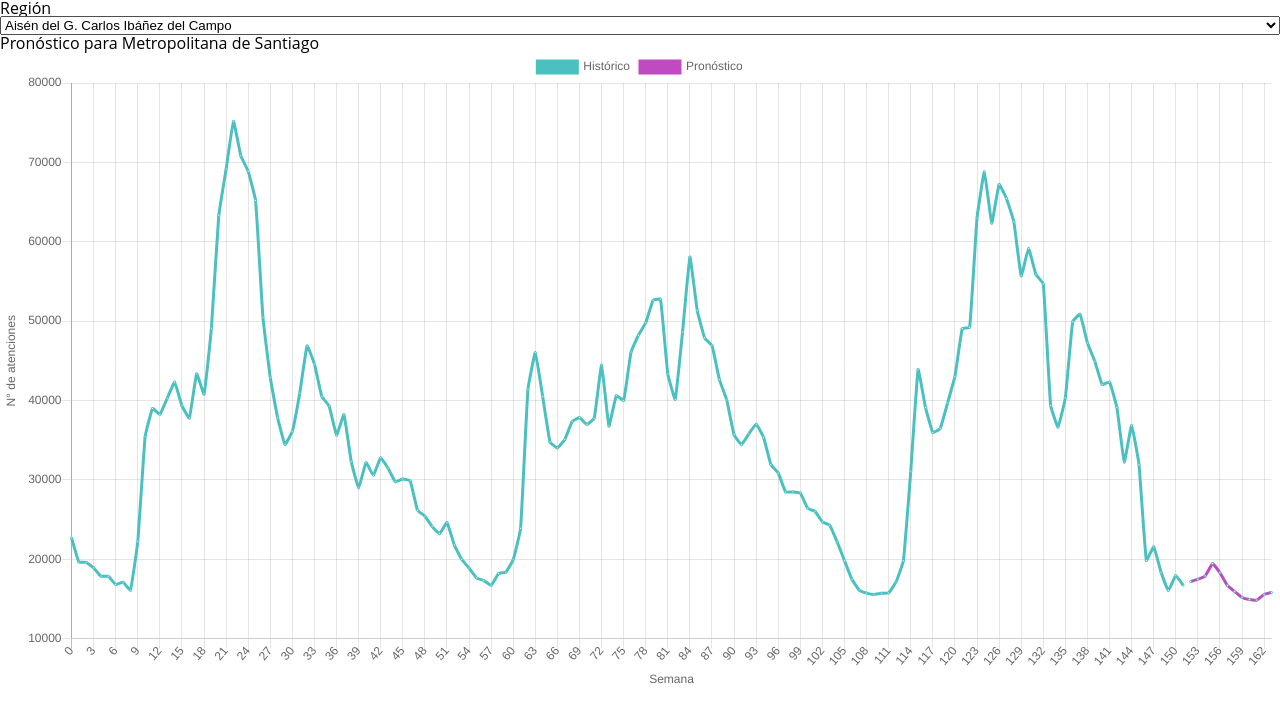
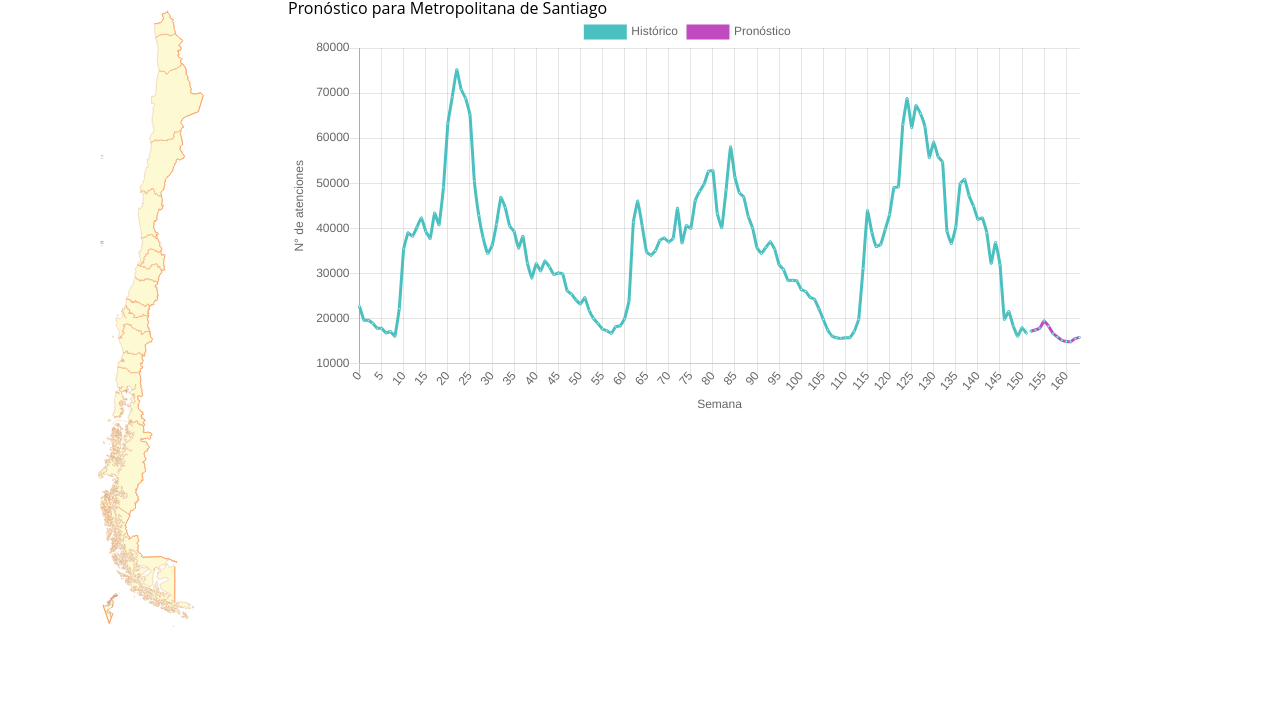
Before and after one commit to alavado/deis-front, a React (Create React App) app: page / in a window 1280 px wide. Shown: the top 722 px of the page. Built offline with nearby package versions, Linux system fonts and the light colour scheme.

Commit message:
agrega mapa

```diff
--- a/package.json
+++ b/package.json
@@ -7,7 +7,8 @@
     "react": "^16.12.0",
     "react-chartjs-2": "^2.8.0",
     "react-dom": "^16.12.0",
-    "react-scripts": "3.2.0"
+    "react-scripts": "3.2.0",
+    "react-svg": "^11.0.0"
   },
   "scripts": {
     "start": "react-scripts start",
--- a/src/components/App/App.css
+++ b/src/components/App/App.css
@@ -1,5 +1,6 @@
 .App {
   display: flex;
   font-family: "Open Sans", Arial, sans-serif;
-  flex-direction: column;
+  flex-direction: row;
+  width: 800px;
 }
--- a/src/components/App/App.js
+++ b/src/components/App/App.js
@@ -11,11 +11,11 @@ const App = () => {
 
   return (
     <div className="App">
-      <label htmlFor="selector-region">Región</label>
+      {/* <label htmlFor="selector-region">Región</label>
       <select id="selector-region" onChange={e => setRegion(e.target.value)}>
         {regiones.map(region => <option value={JSON.stringify(region)}>{region.nombre}</option>)}
-      </select>
-      {/* <Mapa /> */}
+      </select> */}
+      <Mapa />
       <GraficoPronostico
         region={region}
       />
--- a/src/components/Mapa/Mapa.css
+++ b/src/components/Mapa/Mapa.css
@@ -1,5 +1,7 @@
-.contenedor-mapa {
-  width: 200px;
-  height: 200px;
-  background-color: red;
+.contenedor-mapa svg path {
+  cursor: pointer;
 }
+
+.contenedor-mapa svg path:hover {
+  fill: red;
+}
--- a/src/components/Mapa/Mapa.js
+++ b/src/components/Mapa/Mapa.js
@@ -1,11 +1,12 @@
 import React from 'react'
+import { ReactSVG } from 'react-svg'
 import mapa from './Mapa_Regiones_de_Chile.svg'
 import './Mapa.css'
 
 const Mapa = () => {
   return (
     <div className="contenedor-mapa">
-      <svg src={mapa} />
+      <ReactSVG src={mapa} onClick={e => alert(e.target.id)} />
     </div>
   )
 }
```
Also changed, not shown: 1 other file (tests, documents, lock files or other folders).
